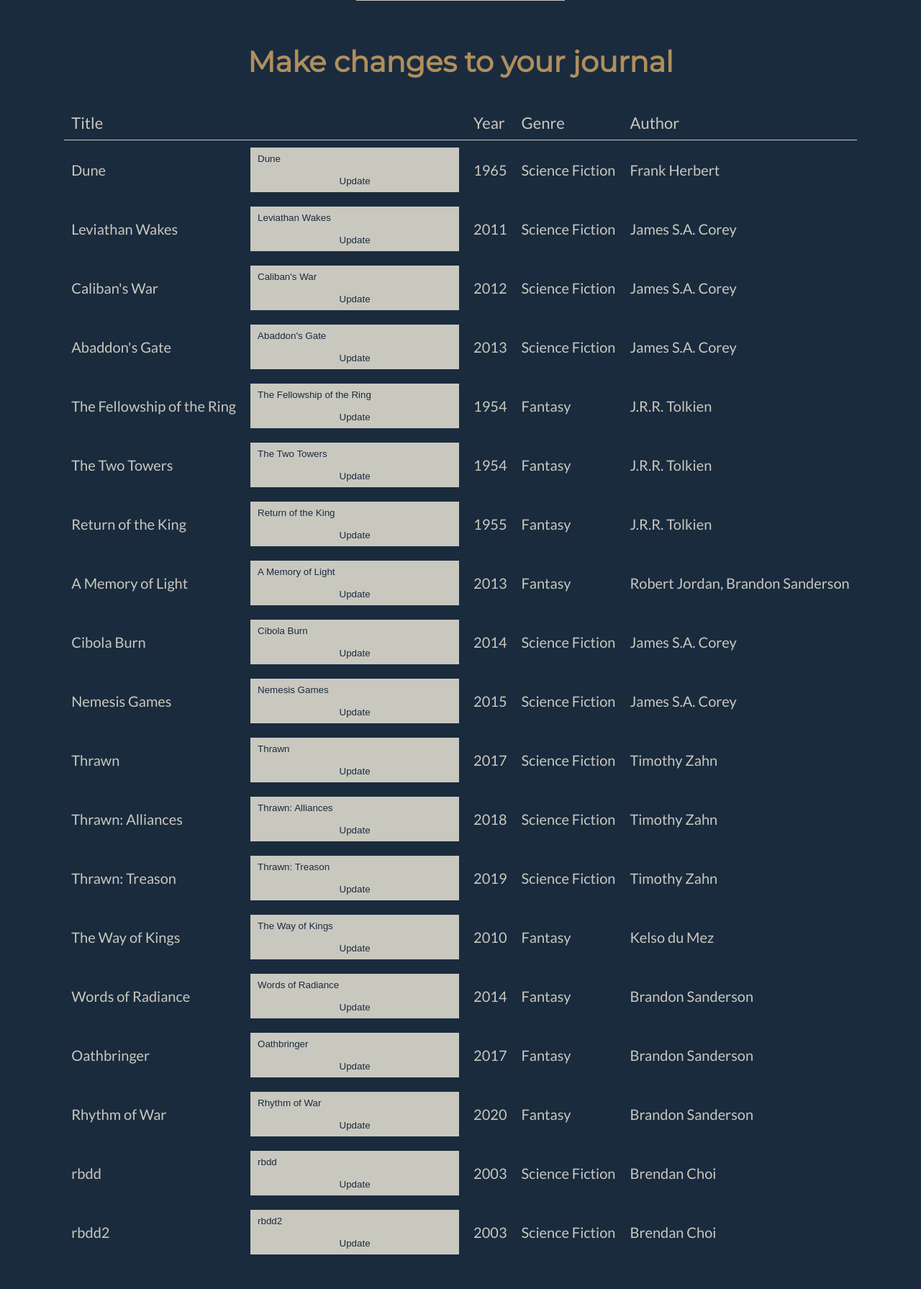
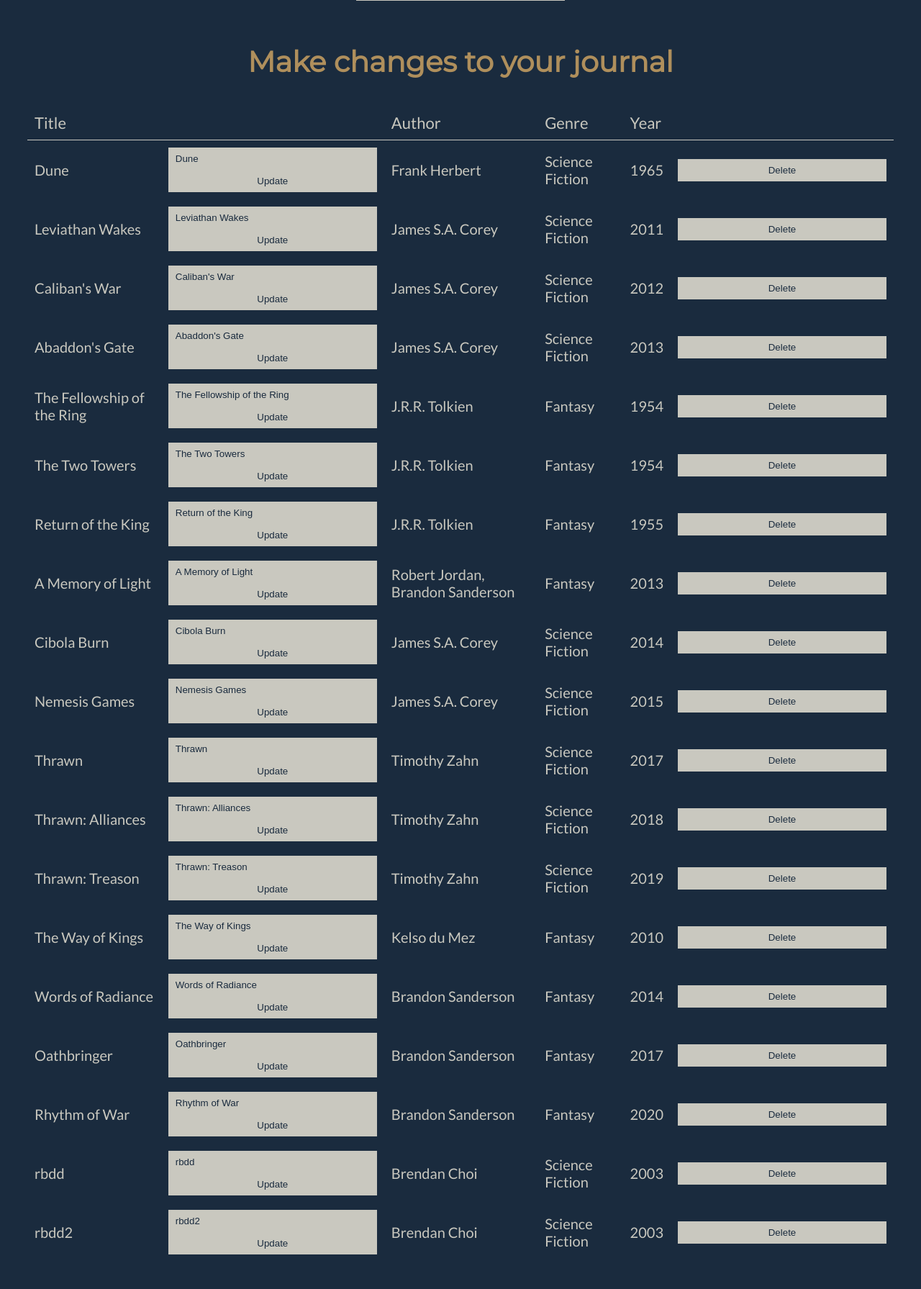
Before and after one commit to StephenHuang17253/aurora, a Flask app: page /update in a window 1280 px wide. Shown: the part 538-2329 px from the top of the page at 72% size. Run offline with Flask 2, Linux system fonts and the light colour scheme; data comes from the database, SQL or seed files in the repository.

Commit message:
0.39 - Add button styling
Cursor changes to pointer on hover
Buttons are now colour coded on hover :
- Red for delete
- Green for update

```diff
--- a/main.py
+++ b/main.py
@@ -25,48 +25,49 @@ db = SQLAlchemy(app)
 import models
 
 
-@app.route('/') #Home
+@app.route('/', methods=["GET", "POST"])
 def home():
     return render_template("home.html")
 
 
-@app.route('/allbooks') #This page simply displays all books, it will be replaced eventually by one that is user-specific.
-def allbooks():
-    book = models.Books.query.all()
-    return render_template("allbooks.html", book=book)
-
-
-@app.route('/journal') #This journal only displays books that are related to the logged in user.
+@app.route('/journal', methods=["GET", "POST"])
 def journal():
     user = models.Users.query.filter_by(userid=session['user']).first_or_404()
     return render_template("journal.html", user=user, userid=user)
 
 
-@app.route('/book/<title>') #Each book has an individual page with its information. Here you can find the sypnosis of a book which you can't find on the journal tables.
+@app.route('/books', methods=["GET", "POST"])
+def books():
+    book = models.Books.query.all()
+    return render_template("allbooks.html", book=book)
+
+
+@app.route('/book/<title>')
 def book(title):
     book = models.Books.query.filter_by(title=title).first_or_404()
     return render_template('book.html', book=book)
 
 
-@app.route('/author/<name>') #Each author has their own page that displays all the books they've written.
+@app.route('/author/<name>')
 def author(name):
     author = models.Authors.query.filter_by(name=name).first_or_404()
     book = models.Books.query.all()
     return render_template('author.html', author=author, book=book)
 
-@app.route('/genre/<name>') #Each genre has its own page that displays all the books belonging to that genre.
+
+@app.route('/genre/<name>')
 def genre(name):
     genre = models.Genres.query.filter_by(name=name).first_or_404()
     return render_template('genre.html', genre=genre)
 
 
-@app.route('/update', methods=["GET", "POST"]) #This page allows users to update the database.
+@app.route('/update', methods=["GET", "POST"])
 def update():
     book = models.Books.query.all()
     return render_template("update.html", book=book)
 
 
-@app.route('/updatetitle', methods=["POST"]) #Function to allow users to rename a book.
+@app.route('/updatetitle', methods=["POST"])
 def updatetitle():
     try:
         new_title = request.form.get("new_title") #First we request the new title.
@@ -75,27 +76,42 @@ def updatetitle():
         book.title = new_title #Replace that book's old title with the new title.
         db.session.commit() #Commit to the DB.
     except Exception as e:
-        print("Couldn't update book title")
+        print("Could not update title")
         print(e)
+    return redirect("/journal")
+
+
+@app.route("/delete", methods=["POST"])
+def delete():
+    title = request.form.get("title")
+    book = models.Books.query.filter_by(title=title).first()
+    db.session.delete(book)
+    db.session.commit()
     return redirect("/journal")
 
 
 @app.route('/addbook', methods=["GET", "POST"])
 def addbook():
     if request.form:
-        new_book = models.Books()
-        author = models.Authors()
-        genre = models.Genres()
-        new_book.title = request.form.get("title")
-        new_book.sypnosis = request.form.get("sypnosis")
-        new_book.year = request.form.get("year")
-        author.name = request.form.get('author')
-        genre.name = request.form.get('genre')
-        new_book.authors.append(author)
-        new_book.genres.append(genre)
-        db.session.add(new_book)
-        db.session.commit()
-    return redirect("/")
+        try:
+            new_book = models.Books()
+            author = models.Authors()
+            genre = models.Genres()
+            user = models.Users.query.filter_by(userid=session['user']).first_or_404()
+            new_book.title = request.form.get("title")
+            new_book.sypnosis = request.form.get("sypnosis")
+            new_book.year = request.form.get("year")
+            author.name = request.form.get('author')
+            genre.name = request.form.get('genre')
+            new_book.authors.append(author)
+            new_book.genres.append(genre)
+            new_book.user.append(user)
+            db.session.add(new_book)
+            db.session.commit()
+        except Exception as e:
+            print("Could not update title")
+            print(e)
+    return redirect("/", user=user)
 
 
 def current_user(): # current user function
--- a/static/styles.css
+++ b/static/styles.css
@@ -126,6 +126,7 @@ input[type=submit] {
     width: 290px;
 }
 
+
 select {
     padding: 8px 10px;
     box-sizing: border-box;
@@ -195,3 +196,20 @@ a:link {
     background-color: transparent;
     text-decoration: underline;
   }
+
+.button {
+    transition-duration: 0.25  s;
+    cursor: pointer;
+}
+
+.button[value='Add book']:hover{
+    background-color: green;
+}
+
+.button[value=Update]:hover{
+    background-color: green;
+}
+
+.button[value=Delete]:hover{
+    background-color: red;
+}
--- a/templates/update.html
+++ b/templates/update.html
@@ -15,23 +15,29 @@
 <table id="editjournal">
     <tr>
         <th colspan = 2>Title</th>
-        <th colspan = 1>Year</th>
+        <th colspan = 1>Author</th>
         <th colspan = 1>Genre</th>
-        <th colspan = 1>Author</th>
+        <th colspan = 2>Year</th>
     </tr>
 {% for book in book %}
     <tr>
         <td> <a href="/book/{{ book.title }}"> {{ book.title }} </a></td>
         <td>
-          <form method="POST" action='/updatetitle' style="display: inline" autocomplete="off">
+          <form method="POST" action='./updatetitle' style="display: inline" autocomplete="off">
             <input type="hidden" value="{{ book.title }}" name="old_title">
             <input type="text" value="{{ book.title }}" name="new_title">
             <input type="submit" class="button" value="Update">
           </form>
         </td>
+        <td> <a href="/author/{{ book.authors|map(attribute='name')|join(', ') }}">{{ book.authors|map(attribute="name")|join(", ") }}</a></td>
+        <td> <a href="/genre/{{ book.genres|map(attribute='name')|join(', ') }}"> {{ book.genres|map(attribute="name")|join(", ") }}</a></td>
         <td>{{ book.year }}</td>
-        <td> <a href="/genre/{{ book.genres|map(attribute='name')|join(', ') }}"> {{ book.genres|map(attribute="name")|join(", ") }}</a></td>
-        <td> <a href="/author/{{ book.authors|map(attribute='name')|join(', ') }}">{{ book.authors|map(attribute="name")|join(", ") }}</a></td>
+        <td>
+          <form method="POST" action="./delete" style="display: inline">
+            <input type="hidden" value="{{book.title}}" name="title">
+            <input type="submit" class="button" value="Delete">
+          </form>
+        </td>
     </tr>
 {% endfor %}
 
```
